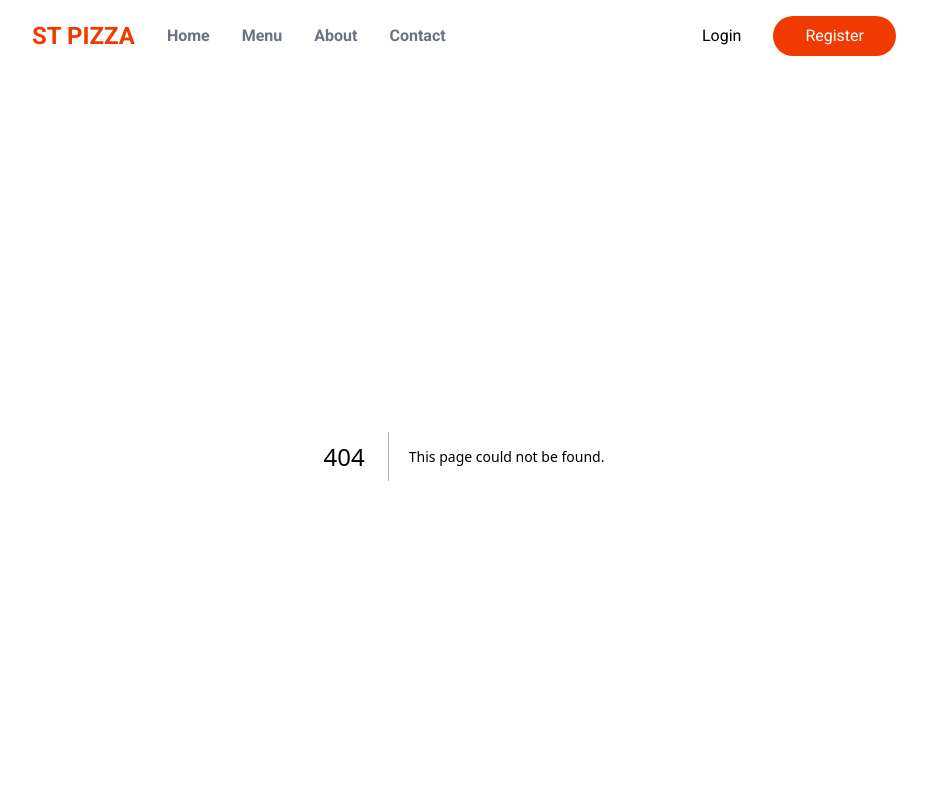
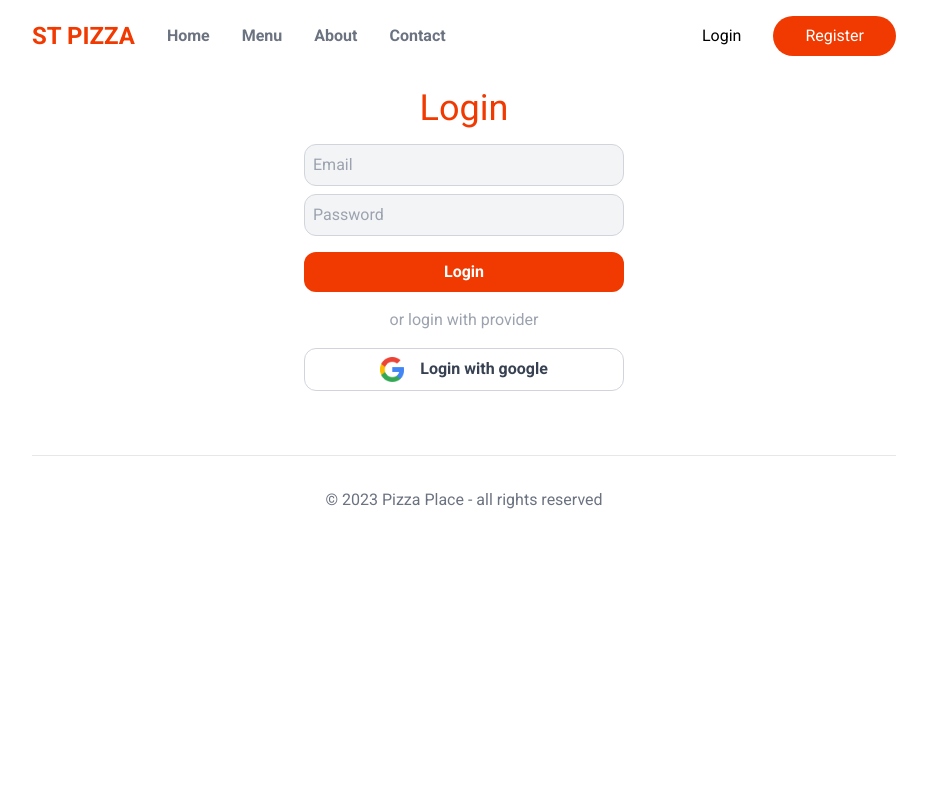
Before and after one commit to Luke1491/adm-e-commerce, a Next.js app: page /login in a window 1280 px wide. Before the commit this address had no page. Shown: the top 800 px of the page, without its empty margins (176-1103 px from the left). Built offline with nearby package versions, Linux system fonts and the light colour scheme; no server answers.

Commit message:
Add authentication
- add credentials authentication
- add google authentication

```diff
--- a/package.json
+++ b/package.json
@@ -9,7 +9,9 @@
     "lint": "next lint"
   },
   "dependencies": {
+    "@auth/mongodb-adapter": "^2.0.9",
     "bcryptjs": "^2.4.3",
+    "mongodb": "^6.3.0",
     "mongoose": "^8.0.3",
     "next": "14.0.4",
     "next-auth": "^4.24.5",
--- a/src/app/api/auth/[...nextauth]/route.ts
+++ b/src/app/api/auth/[...nextauth]/route.js
@@ -1,11 +1,24 @@
+import { User } from "@/app/models/User";
+import mongoose from "mongoose";
 import NextAuth from "next-auth/next";
 import CredentialsProvider from "next-auth/providers/credentials";
+import bcrypt from "bcryptjs";
+import GoogleProvider from "next-auth/providers/google";
+import { MongoDBAdapter } from "@auth/mongodb-adapter";
+import clientPromise from "@/app/libs/mongoConnect";
 
 const handler = NextAuth({
+  secret: process.env.NEXTAUTH_SECRET,
+  adapter: MongoDBAdapter(clientPromise),
   providers: [
+    GoogleProvider({
+      clientId: process.env.GOOGLE_CLIENT_ID,
+      clientSecret: process.env.GOOGLE_CLIENT_SECRET,
+    }),
     CredentialsProvider({
       // The name to display on the sign in form (e.g. 'Sign in with...')
-      name: "Credentials",
+      name: "credentials",
+      id: "credentials",
       // The credentials is used to generate a suitable form on the sign in page.
       // You can specify whatever fields you are expecting to be submitted.
       // e.g. domain, username, password, 2FA token, etc.
@@ -19,25 +32,39 @@ const handler = NextAuth({
         password: { label: "Password", type: "password" },
       },
       async authorize(credentials, req) {
+        console.log("credentials", credentials);
+        const { email, password } = credentials;
+
+        mongoose.connect(process.env.MONGODB_URL);
+        const user = await User.findOne({ email });
+        const passwordOk = user && bcrypt.compareSync(password, user.password);
+
+        console.log(passwordOk);
+
+        if (passwordOk) {
+          return user;
+        } else {
+          return null;
+        }
+
         // You need to provide your own logic here that takes the credentials
         // submitted and returns either a object representing a user or value
         // that is false/null if the credentials are invalid.
         // e.g. return { id: 1, name: 'J Smith', email: 'jsmith@example.com' }
         // You can also use the `req` object to obtain additional parameters
         // (i.e., the request IP address)
-        const res = await fetch("/your/endpoint", {
-          method: "POST",
-          body: JSON.stringify(credentials),
-          headers: { "Content-Type": "application/json" },
-        });
-        const user = await res.json();
+        // const res = await fetch("/your/endpoint", {
+        //   method: "POST",
+        //   body: JSON.stringify(credentials),
+        //   headers: { "Content-Type": "application/json" },
+        // });
+        // const user = await res.json();
 
-        // If no error and we have user data, return it
-        if (res.ok && user) {
-          return user;
-        }
+        // // If no error and we have user data, return it
+        // if (res.ok && user) {
+        //   return user;
+        // }
         // Return null if user data could not be retrieved
-        return null;
       },
     }),
   ],
--- a/src/app/api/register/route.js
+++ b/src/app/api/register/route.js
@@ -6,6 +6,8 @@ export async function POST(req) {
     const body = await req.json();
 
     //TO DO - validate email and password
+    if (!body?.email || !body?.password)
+      return new Response("email or password missing", { status: 403 });
 
     // console.log(body);
     // console.log(process.env.MONGODB_URL);
--- a/src/app/globals.css
+++ b/src/app/globals.css
@@ -17,7 +17,7 @@ input[type="text"] {
 input[type="email"]:disabled,
 input[type="password"]:disabled,
 input[type="text"]:disabled {
-  @apply bg-gray-700;
+  @apply bg-gray-500;
 }
 
 button {
@@ -25,6 +25,12 @@ button {
   @apply border border-gray-300 rounded-xl px-6 py-2;
 }
 button[type="submit"],
+button[type="login"],
 button.submit {
   @apply border-0 bg-primary text-white;
 }
+
+button[type="submit"]:disabled,
+button.submit:disabled {
+  @apply cursor-not-allowed bg-gray-100 text-red-600;
+}
--- a/src/app/layout.js
+++ b/src/app/layout.js
@@ -1,6 +1,7 @@
 import { Roboto } from "next/font/google";
 import "./globals.css";
 import Header from "@/components/layout/Header";
+import { AppProvider } from "@/components/AppContext";
 
 const roboto = Roboto({ subsets: ["latin"], weight: ["400", "500", "700"] });
 
@@ -14,6 +15,7 @@ export default function RootLayout({ children }) {
     <html lang="en">
       <body className={roboto.className}>
         <main className="max-w-4xl mx-auto p-4">
+          <AppProvider>
             <Header />
             {children}
             <footer className=" border-t text-center py-8 mt-16">
@@ -22,6 +24,7 @@ export default function RootLayout({ children }) {
                 reserved
               </p>
             </footer>
+          </AppProvider>
         </main>
       </body>
     </html>
--- /dev/null
+++ b/src/app/libs/mongoConnect.js
@@ -0,0 +1,30 @@
+// This approach is taken from https://github.com/vercel/next.js/tree/canary/examples/with-mongodb
+import { MongoClient } from "mongodb";
+
+if (!process.env.MONGODB_URL) {
+  throw new Error('Invalid/Missing environment variable: "MONGODB_URI"');
+}
+
+const uri = process.env.MONGODB_URL;
+const options = {};
+
+let client;
+let clientPromise;
+
+if (process.env.NODE_ENV === "development") {
+  // In development mode, use a global variable so that the value
+  // is preserved across module reloads caused by HMR (Hot Module Replacement).
+  if (!global._mongoClientPromise) {
+    client = new MongoClient(uri, options);
+    global._mongoClientPromise = client.connect();
+  }
+  clientPromise = global._mongoClientPromise;
+} else {
+  // In production mode, it's best to not use a global variable.
+  client = new MongoClient(uri, options);
+  clientPromise = client.connect();
+}
+
+// Export a module-scoped MongoClient promise. By doing this in a
+// separate module, the client can be shared across functions.
+export default clientPromise;
--- /dev/null
+++ b/src/app/login/page.js
@@ -0,0 +1,72 @@
+"use client";
+import { useState } from "react";
+import Image from "next/image";
+import { signIn } from "next-auth/react";
+
+export default function LoginPage() {
+  const [email, setEmail] = useState("");
+  const [password, setPassword] = useState("");
+
+  const [loginInProcess, setLoginInProcess] = useState(false);
+  const [loginError, setError] = useState("");
+
+  async function handleFormSubmit(event) {
+    event.preventDefault();
+    setLoginInProcess(true);
+
+    await signIn("credentials", { email, password, callbackUrl: "/" });
+
+    setLoginInProcess(false);
+  }
+
+  return (
+    <section className="mt-8">
+      <h1 className="text-center text-primary text-4xl mb-4">Login</h1>
+      {loginError && (
+        <>
+          <div className="text-center text-red-500">Error loging in.</div>
+          <div className="text-center text-red-500 font-bold">{loginError}</div>
+        </>
+      )}
+      <form className="block max-w-xs mx-auto" onSubmit={handleFormSubmit}>
+        <input
+          className=""
+          type="email"
+          placeholder="Email"
+          name="email"
+          value={email}
+          disabled={loginInProcess}
+          onChange={(event) => setEmail(event.target.value)}
+        />
+        <input
+          className=""
+          type="password"
+          placeholder="Password"
+          name="password"
+          value={password}
+          disabled={loginInProcess}
+          onChange={(event) => setPassword(event.target.value)}
+        />
+        <button
+          className="w-full  p-2  mt-4"
+          type="login"
+          disabled={loginInProcess}
+        >
+          Login
+        </button>
+        <div className="my-4 text-center text-gray-400">
+          or login with provider
+        </div>
+        <button
+          onClick={() => signIn("google", { callbackUrl: "/" })}
+          className="flex gap-4 justify-center"
+          type="button"
+          disabled={loginInProcess}
+        >
+          <Image src="/google.png" width={24} height={24} alt="google" />
+          Login with google
+        </button>
+      </form>
+    </section>
+  );
+}
--- a/src/app/register/page.js
+++ b/src/app/register/page.js
@@ -1,17 +1,21 @@
 "use client";
 
 import Image from "next/image";
+import Link from "next/link";
 import { useState } from "react";
+import { signIn } from "next-auth/react";
 
 export default function RegisterPage() {
   const [email, setEmail] = useState("");
   const [password, setPassword] = useState("");
   const [creatingUser, setCreatingUser] = useState(false);
   const [createdUser, setCreatedUser] = useState(false);
+  const [error, setError] = useState("");
 
   async function handleFormSubmit(event) {
     event.preventDefault();
     setCreatingUser(true);
+    try {
       await fetch("/api/register", {
         method: "POST",
         body: JSON.stringify({
@@ -25,13 +29,38 @@ export default function RegisterPage() {
         .then((response) => response)
         .then((data) => {
           console.log(data);
+          if (data.status !== 200) setError(data.statusText);
         });
       setCreatingUser(false);
+      setCreatedUser(true);
+    } catch (error) {
+      console.log(error);
+      setCreatingUser(false);
+      setError(error);
+    }
   }
 
   return (
     <section className="mt-8">
       <h1 className="text-center text-primary text-4xl mb-4">Register</h1>
+      {createdUser && !error && (
+        <div className="text-center text-green-500">
+          User created successfully. <br /> Now you can
+          <Link
+            className="text-blue-500
+          "
+            href="/login"
+          >
+            &nbsp;Login &raquo;
+          </Link>
+        </div>
+      )}
+      {error && (
+        <div className="text-center text-red-500">
+          Error creating user. <br /> {error}
+        </div>
+      )}
+      {createdUser || (
         <form className="block max-w-xs mx-auto" onSubmit={handleFormSubmit}>
           <input
             className=""
@@ -56,11 +85,22 @@ export default function RegisterPage() {
             {" "}
             or login with provider
           </div>
-        <button className="flex gap-4 justify-center">
+          <button
+            type="button"
+            onClick={() => signIn("google", { callbackUrl: "/" })}
+            className="flex gap-4 justify-center"
+          >
             <Image src="/google.png" width={24} height={24} alt="google" />
             Login with google
           </button>
+          <div className="my-4 text-center text-gray-400">
+            Existing account?{" "}
+            <Link className="text-blue-500 underline" href="/login">
+              Login here &raquo;
+            </Link>
+          </div>
         </form>
+      )}
     </section>
   );
 }
--- /dev/null
+++ b/src/components/AppContext.js
@@ -0,0 +1,7 @@
+"use client";
+
+import { SessionProvider } from "next-auth/react";
+
+export function AppProvider({ children }) {
+  return <SessionProvider>{children}</SessionProvider>;
+}
--- a/src/components/layout/Header.js
+++ b/src/components/layout/Header.js
@@ -1,6 +1,12 @@
+"use client";
+import { useSession } from "next-auth/react";
 import Link from "next/link";
+import { signOut } from "next-auth/react";
 
 export default function Header() {
+  const session = useSession();
+  console.log(session);
+  const status = session?.status;
   return (
     <>
       <header className="flex items-center justify-between">
@@ -14,6 +20,16 @@ export default function Header() {
           <Link href="/contact">Contact</Link>
         </nav>
         <nav className="flex items-center gap-8">
+          {status === "authenticated" && (
+            <button
+              onClick={() => signOut()}
+              className="bg-primary text-white px-8 py-2 rounded-full"
+            >
+              Logout
+            </button>
+          )}
+          {status === "unauthenticated" && (
+            <>
               <Link href="/login" className="">
                 Login
               </Link>
@@ -23,6 +39,8 @@ export default function Header() {
               >
                 Register
               </Link>
+            </>
+          )}
         </nav>
       </header>
     </>
--- a/src/components/layout/Hero.js
+++ b/src/components/layout/Hero.js
@@ -20,11 +20,11 @@ export default function Hero() {
             yet delicious joy in life
           </p>
           <div className="flex gap-4 text-sm">
-            <button className="bg-primary uppercase flex items-center text-white px-4 py-2 gap-2 rounded-full">
+            <button className="flex justify-center bg-primary uppercase flex items-center text-white px-4 py-2 gap-2 rounded-full">
               <div>Order now</div>
               <Right />
             </button>
-            <button className="flex gap-2 px-4 py-2 text-gray-600 font-semibold bg-gray-100 rounded-full">
+            <button className="flex items-center border-0 gap-2 px-4 py-2 text-gray-600 font-semibold bg-gray-100 rounded-full">
               Learn more
               <Right />
             </button>
--- a/tailwind.config.js
+++ b/tailwind.config.js
@@ -9,6 +9,8 @@ module.exports = {
     extend: {
       colors: {
         primary: "#f13a01",
+        //make a lighter version of the primary color
+        "primary-light": "#f13a01",
       },
     },
   },
```
Also changed, not shown: 1 other file (tests, documents, lock files or other folders). Lines whose indentation alone changed are shown as unchanged.
